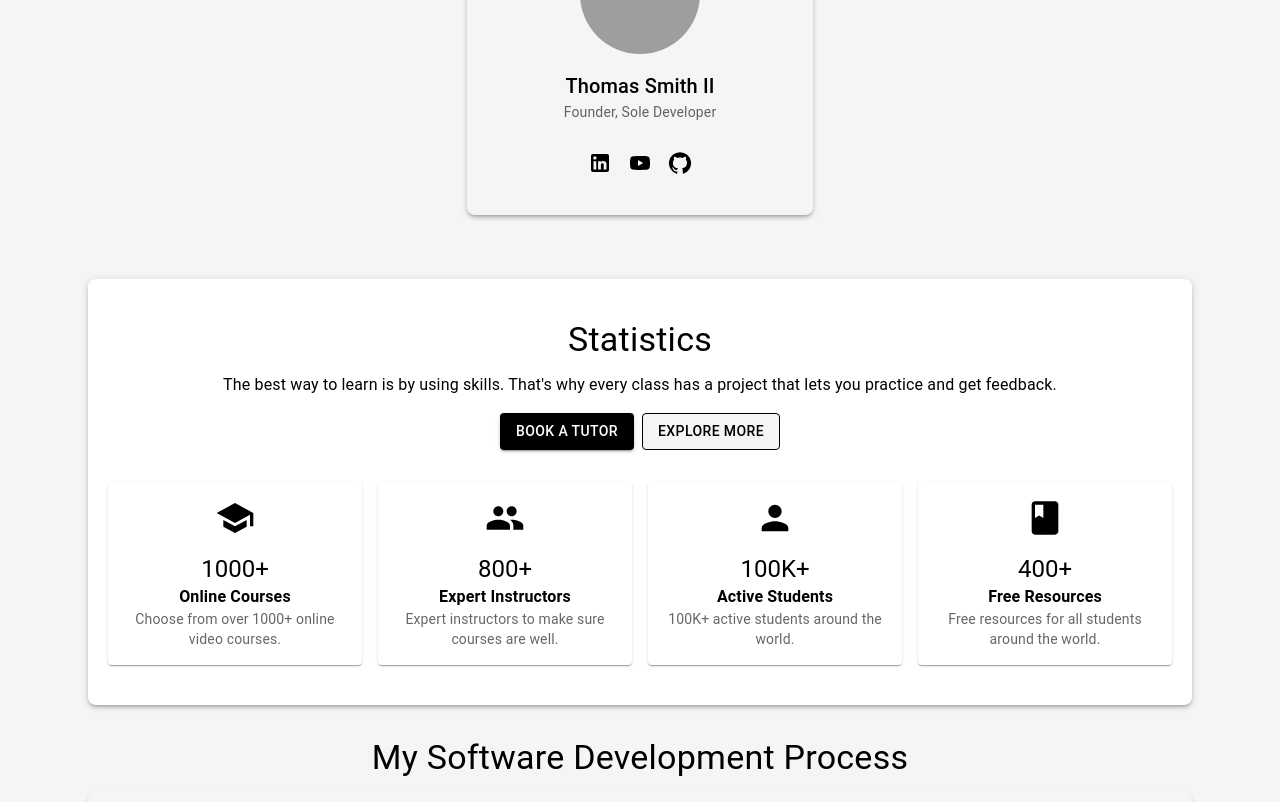
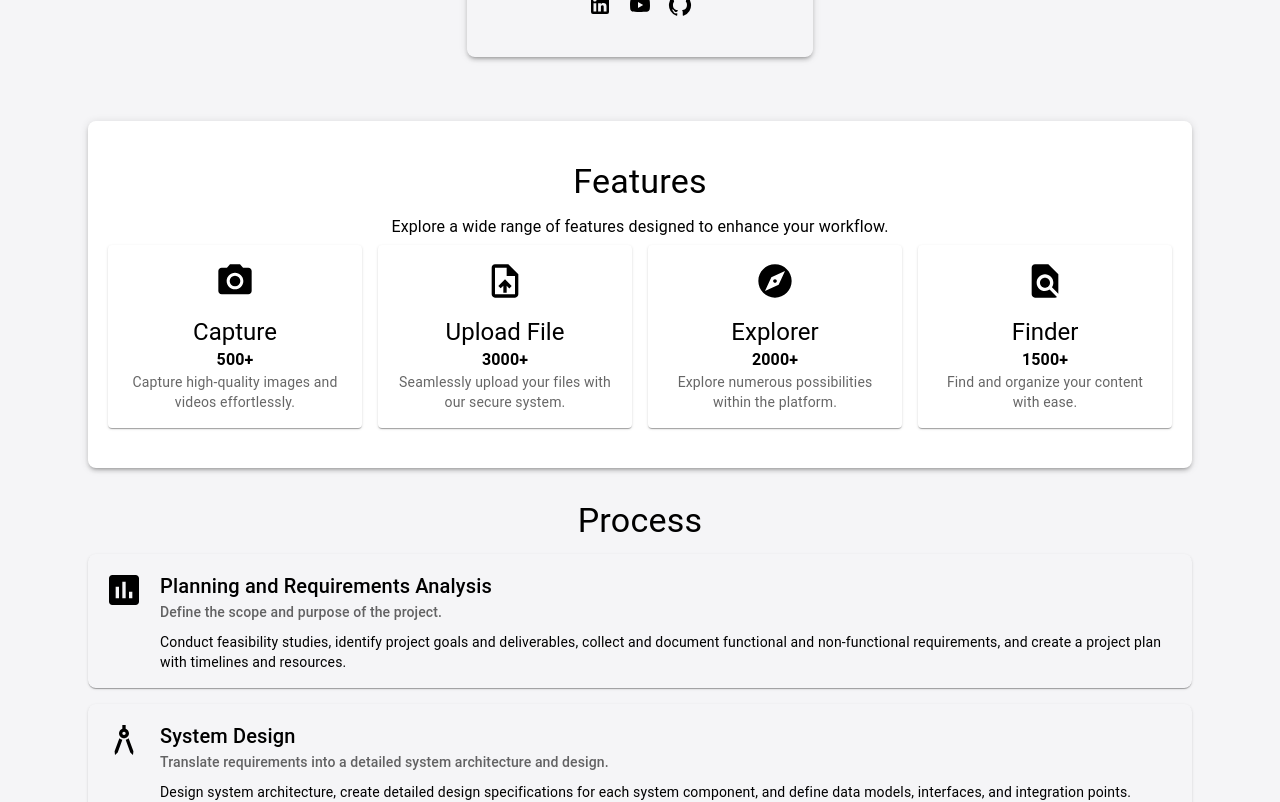
Before and after one commit to tsmithcad/cad-guardian-frontend-js, a React (Vite) app: page / in a window 1280 px wide. Shown: the part 2000-2802 px from the top of the page. Built offline with nearby package versions, Linux system fonts and the light colour scheme; grey boxes are pictures that could not be loaded.

Commit message:
Fixed bugs  cars in feature comp. Simplified team comp, refactored, i statistics comp.

```diff
--- a/src/components/Journey.jsx
+++ b/src/components/Journey.jsx
@@ -14,11 +14,9 @@ import {
 
 const Step1 = () => (
   <div>
-    <h2>Select campaign settings</h2>
+    <h2>Select journey settings</h2>
     <p>
-      For each ad campaign that you create, you can control how much you're
-      willing to spend on clicks and conversions, which networks and
-      geographical locations you want your ads to show on, and more.
+      For each ai training form you submit, you can control international projects, and more.
     </p>
   </div>
 );
@@ -73,7 +71,7 @@ const Journey = () => {
         }}
       >
         <Typography variant="h5" gutterBottom>
-          Campaign Setup
+          Journey
         </Typography>
         <Typography variant="body2" color="textSecondary" gutterBottom>
           Follow these steps to create and configure your ad campaign.
--- a/src/components/Process.jsx
+++ b/src/components/Process.jsx
@@ -64,7 +64,7 @@ const Process = () => {
 
   return (
     <Container sx={{ mt: 4}}>
-      <Typography variant="h4" sx={{ textAlign: "center" }} gutterBottom>My Software Development Process</Typography>
+      <Typography variant="h4" sx={{ textAlign: "center" }} gutterBottom>Process</Typography>
       <Grid container direction="column">
         {processSteps.map(({ muiIcon, title, subtitle, description }, index) => {
           const IconComponent = iconMap[muiIcon];
--- /dev/null
+++ b/src/components/common/CardGrid.jsx
@@ -0,0 +1,79 @@
+import React from "react";
+import { Box, Typography, Grid, Container, Card } from "@mui/material";
+import { useTheme } from "@mui/material/styles";
+
+// CardGrid Component
+const CardGrid = ({ title, subtitle, data, iconMap }) => {
+  const theme = useTheme();
+
+  const CardItem = ({ icon: Icon, count, title, description }) => (
+    <Grid item xs={12} sm={6} md={3}>
+      <Card
+        sx={{
+          display: "flex",
+          flexDirection: "column",
+          justifyContent: "space-between",
+          height: "100%",
+        }}
+      >
+        <Box
+          sx={{
+            padding: 2,
+            textAlign: "center",
+            boxShadow: 3,
+            height: "100%",
+          }}
+        >
+          <Icon sx={{ fontSize: 40, color: theme.palette.primary.main }} />
+          <Typography variant="h5" sx={{ mt: 1 }}>
+            {count}
+          </Typography>
+          <Typography variant="body1" sx={{ fontWeight: "bold" }}>
+            {title}
+          </Typography>
+          <Typography sx={{ height: "100%" }} variant="body2" color="textSecondary">
+            {description}
+          </Typography>
+        </Box>
+      </Card>
+    </Grid>
+  );
+
+  return (
+    <Container>
+      <Box
+        sx={{
+          padding: "40px 20px",
+          textAlign: "center",
+          mt: 8,
+          boxShadow: 3,
+          borderRadius: 2,
+          bgcolor: "background.paper",
+        }}
+      >
+        <Typography variant="h4" gutterBottom>
+          {title}
+        </Typography>
+        <Typography variant="body1" gutterBottom>
+          {subtitle}
+        </Typography>
+        <Grid container spacing={2} justifyContent="center">
+          {data.map(({ muiIcon, count, title, description }, index) => {
+            const IconComponent = iconMap[muiIcon];
+            return (
+              <CardItem
+                key={index}
+                icon={IconComponent}
+                count={count}
+                title={title}
+                description={description}
+              />
+            );
+          })}
+        </Grid>
+      </Box>
+    </Container>
+  );
+};
+
+export default CardGrid;
--- /dev/null
+++ b/src/components/sections/Features.jsx
@@ -0,0 +1,26 @@
+import React from "react";
+import CameraAltIcon from "@mui/icons-material/CameraAlt";
+import UploadFileIcon from "@mui/icons-material/UploadFile";
+import ExploreIcon from "@mui/icons-material/Explore";
+import FindInPageIcon from "@mui/icons-material/FindInPage";
+import featuresData from "../../data/featuresData.json";
+import CardGrid from "../common/CardGrid";
+
+// Icon mapping for Features component
+const iconMap = {
+  CameraAltIcon: CameraAltIcon,
+  UploadFileIcon: UploadFileIcon,
+  ExploreIcon: ExploreIcon,
+  FindInPageIcon: FindInPageIcon,
+};
+
+const Features = () => (
+  <CardGrid
+    title="Features"
+    subtitle="Explore a wide range of features designed to enhance your workflow."
+    data={featuresData}
+    iconMap={iconMap}
+  />
+);
+
+export default Features;
--- a/src/components/sections/Statistics.jsx
+++ b/src/components/sections/Statistics.jsx
@@ -1,13 +1,12 @@
-import React, { useEffect, useState } from "react";
-import { Box, Typography, Button, Grid, Container, Card } from "@mui/material";
+import React from "react";
 import SchoolIcon from "@mui/icons-material/School";
 import GroupIcon from "@mui/icons-material/Group";
 import PersonIcon from "@mui/icons-material/Person";
 import BookIcon from "@mui/icons-material/Book";
 import statisticsData from "../../data/statisticsData.json";
-import { useTheme } from "@mui/material/styles";
+import CardGrid from "../common/CardGrid";
 
-// Icon mapping to dynamically render icons
+// Icon mapping for Statistics component
 const iconMap = {
   SchoolIcon: SchoolIcon,
   GroupIcon: GroupIcon,
@@ -15,93 +14,13 @@ const iconMap = {
   BookIcon: BookIcon,
 };
 
-const StatisticCard = ({ icon: Icon, count, title, description }) => {
-	const theme = useTheme();
-
-	return (
-		<Grid item xs={12} sm={6} md={3}>
-			<Card
-				sx={{
-					display: "flex",
-					flexDirection: "column",
-					justifyContent: "space-between",
-					height: "100%",
-				}}>
-				<Box
-					sx={{
-						padding: 2,
-						textAlign: "center",
-						boxShadow: 3,
-					}}>
-					<Icon sx={{ fontSize: 40, color: theme.palette.primary}} />
-					<Typography variant="h5" sx={{ mt: 1 }}>
-						{count}
-					</Typography>
-					<Typography variant="body1" sx={{ fontWeight: "bold" }}>
-						{title}
-					</Typography>
-					<Typography
-						sx={{ height: "100%" }}
-						variant="body2"
-						color="textSecondary">
-						{description}
-					</Typography>
-				</Box>
-			</Card>
-		</Grid>
-	);
-};
-
-const Statistics = () => {
-	const [statistics, setStatistics] = useState([]);
-
-	useEffect(() => {
-		setStatistics(statisticsData);
-	}, []);
-
-	return (
-		<Container>
-			<Box
-				sx={{
-					padding: "40px 20px",
-					textAlign: "center",
-					mt: 8,
-					boxShadow: 3,
-					borderRadius: 2,
-					bgcolor: "background.paper",
-				}}>
-				<Typography variant="h4" gutterBottom>
-					Statistics
-				</Typography>
-				<Typography variant="body1" gutterBottom>
-					The best way to learn is by using skills. That's why every class has a
-					project that lets you practice and get feedback.
-				</Typography>
-				<Box sx={{ mt: 2, mb: 4 }}>
-					<Button variant="contained" color="primary" sx={{ marginRight: 1 }}>
-						Book a tutor
-					</Button>
-					<Button variant="outlined" color="primary">
-						Explore more
-					</Button>
-				</Box>
-				<Grid container spacing={2} justifyContent="center">
-					{statistics.map(({ muiIcon, count, title, description }, index) => {
-						const IconComponent = iconMap[muiIcon];
-						return (
-							<StatisticCard
-								key={index}
-								icon={IconComponent}
-								count={count}
-								title={title}
-								description={description}
+const Statistics = () => (
+  <CardGrid
+    title="Statistics"
+    subtitle="The best way to learn is by using skills. That's why every class has a project that lets you practice and get feedback."
+    data={statisticsData}
+    iconMap={iconMap}
   />
 );
-					})}
-				</Grid>
-			</Box>
-		</Container>
-	);
-};
 
 export default Statistics;
--- a/src/components/sections/Team.jsx
+++ b/src/components/sections/Team.jsx
@@ -56,22 +56,23 @@ const Team = () => {
 
   return (
     <Container>
-      <Box sx={{ textAlign: 'center', my: 8 }}>
+      <Box sx={{ textAlign: 'center', my: 4 }}>
         <Typography variant="h4" gutterBottom>
           Team
         </Typography>
         <Typography variant="body1" color="textSecondary" gutterBottom>
-          There are many variations of passages of Lorem Ipsum available, but the majority have suffered alteration in some form.
+
         </Typography>
-        <Button variant="contained" color="primary" sx={{ mt: 2 }}>
-          View all
-        </Button>
+
       </Box>
       <Grid container spacing={4} justifyContent="center">
         {team.map((member, index) => (
           <TeamMemberCard key={index} {...member} />
         ))}
       </Grid>
+      {/* <Button variant="contained" color="primary" sx={{ mt: 2 }}>
+          View all
+        </Button> */}
     </Container>
   );
 };
--- /dev/null
+++ b/src/data/featuresData.json
@@ -0,0 +1,26 @@
+[
+    {
+      "muiIcon": "CameraAltIcon",
+      "count": "Capture",
+      "title": "500+",
+      "description": "Capture high-quality images and videos effortlessly."
+    },
+    {
+      "muiIcon": "UploadFileIcon",
+      "count": "Upload File",
+      "title": "3000+",
+      "description": "Seamlessly upload your files with our secure system."
+    },
+    {
+      "muiIcon": "ExploreIcon",
+      "count": "Explorer",
+      "title": "2000+",
+      "description": "Explore numerous possibilities within the platform."
+    },
+    {
+      "muiIcon": "FindInPageIcon",
+      "count": "Finder",
+      "title": "1500+",
+      "description": "Find and organize your content with ease."
+    }
+]
--- a/src/pages/Home.jsx
+++ b/src/pages/Home.jsx
@@ -13,6 +13,7 @@ import Journey from "../components/Journey";
 import Pricing from "../components/sections/Pricing";
 import StackedRadioGroup from "../components/StackedRadioGroup";
 import Contact from "../components/sections/Contact";
+import Features from "../components/sections//Features";
 
 // contexts
 import { PricingProvider } from "../contexts/PricingContext";
@@ -23,7 +24,8 @@ const Home = () => (
 		<Subscribe />
 		<TargetMarket />
 		<Team />
-		<Statistics />
+		{/* <Statistics /> */}
+		<Features  />
 		<Process />
 		<Testimonials />
 		<Journey />
```
Also changed, not shown: 1 other file (tests, documents, lock files or other folders). Lines whose indentation alone changed are shown as unchanged.
